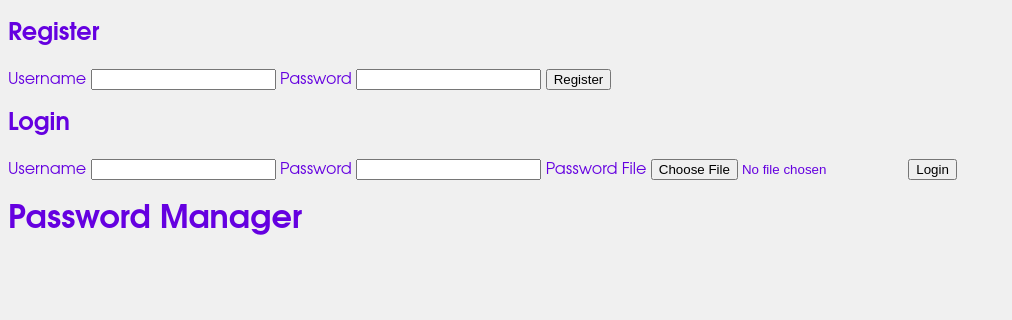
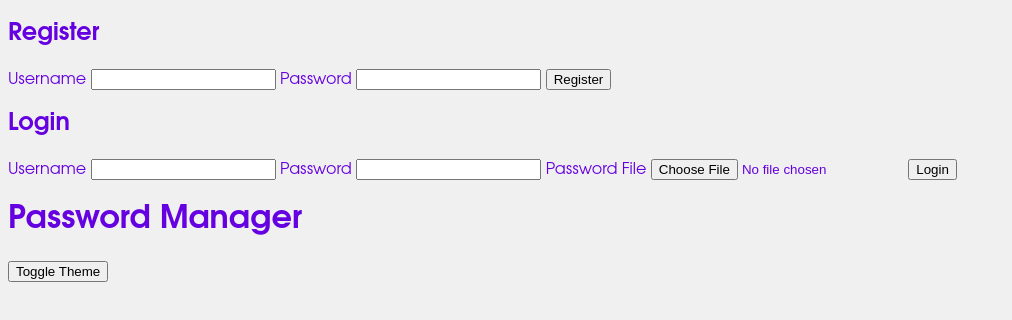
Before and after one commit to MaksymLypai/Password-Manager-SPA, a plain HTML site: page index.html in a window 1280 px wide. Shown: the whole page, without its empty margins (0-1012 px from the left). Drawn offline with Linux system fonts and the light colour scheme; files that its build step writes are made by us from their sources.

Commit message:
Update index.html

```diff
--- a/index.html
+++ b/index.html
@@ -16,7 +16,6 @@
     <button class="btn" id="btnRegister">Register</button>
   </form>
 </div>
-
 <div id="loginForm" class="width400">
   <h2>Login</h2>
   <form>
@@ -32,5 +31,6 @@
   <div id="header">
     <h1 class="pwd_title">Password Manager</h1>
   </div>
+  <button id="themeToggle" class="btn">Toggle Theme</button>
 </body>
 </html>
```
